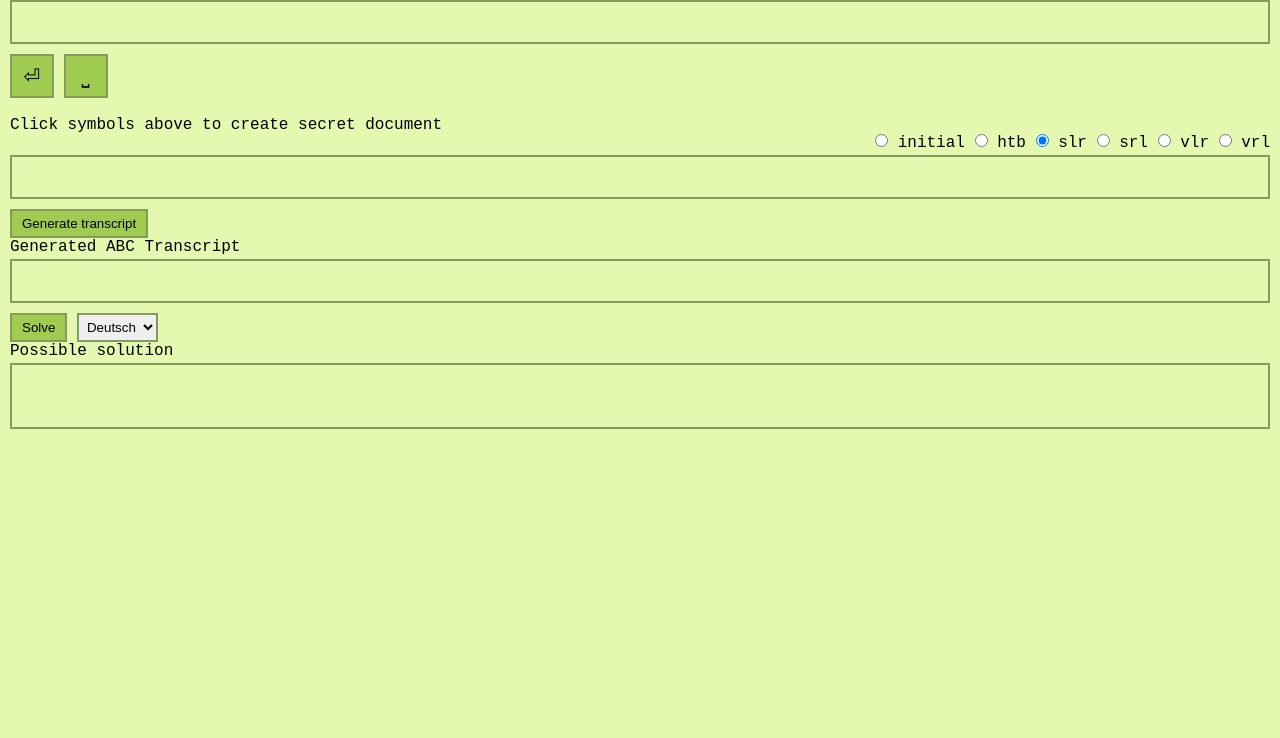
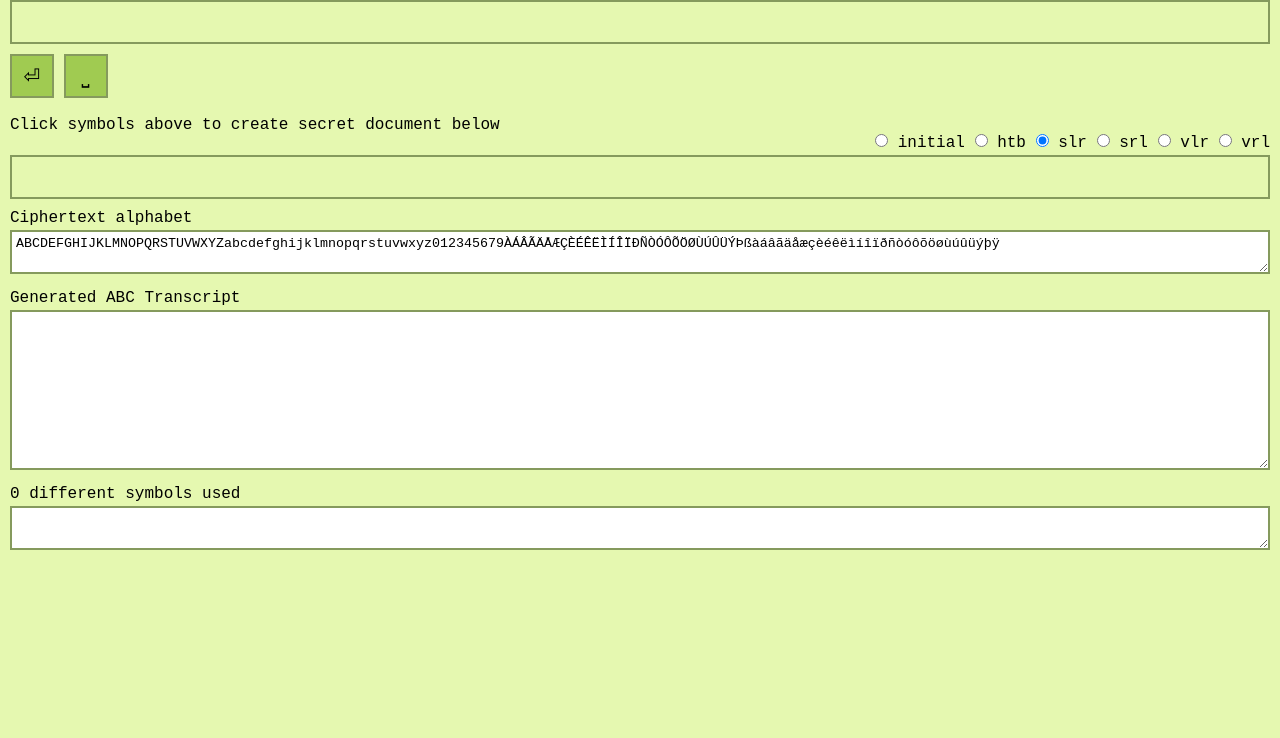
Before and after one commit to 607011/transcript-helper, a plain HTML site: page src/index.html in a window 1280 px wide. Shown: the part 62-800 px from the top of the page. Drawn offline with Linux system fonts and the light colour scheme.

Commit message:
1st working version.

```diff
--- a/src/index.html
+++ b/src/index.html
@@ -35,8 +35,9 @@
 
         #symbols,
         #secret-doc,
-        #transcript,
-        #solution {
+        #alphabet,
+        #alphabet-used,
+        #transcript {
             position: relative;
             min-height: 44px;
             width: 100%;
@@ -115,7 +116,10 @@
             vertical-align: text-bottom;
         }
 
-        #transcript,
+        #transcript {
+            height: 20vh;
+        }
+
         #solution {
             font-family: 'Courier New', Courier, monospace;
             white-space: pre;
@@ -133,14 +137,14 @@
 <body>
     <div id="app">
         <h1>ABC Transcript Helper</h1>
-        <div>Symbols</div>
+        <div>Symbols (<span id="num-symbols">0</span>)</div>
         <div id="symbols"></div>
         <div>
             <button class="char" id="cr" title="Insert line break at current position">⏎</button>
             <button class="char" id="space" title="Insert space at current position">⎵</button>
         </div>
         <br>
-        <div>Click symbols above to create secret document</div>
+        <div>Click symbols above to create secret document below</div>
         <div style="text-align: right;">
             <form id="direction">
                 <input type="radio" name="direction" value="initial" />&nbsp;initial
@@ -152,18 +156,17 @@
             </form>
         </div>
         <div id="secret-doc"></div>
-        <div><button id="generate-transcript">Generate transcript</button></div>
+        <div>Ciphertext alphabet</div>
+        <div>
+            <textarea id="alphabet">ABCDEFGHIJKLMNOPQRSTUVWXYZabcdefghijklmnopqrstuvwxyz012345679ÀÁÂÃÄÅÆÇÈÉÊËÌÍÎÏÐÑÒÓÔÕÖØÙÚÛÜÝÞßàáâãäåæçèéêëìíîïðñòóôõöøùúûüýþÿ</textarea>
+        </div>
         <div>Generated ABC Transcript</div>
-        <div id="transcript"></div>
         <div>
-            <button id="solve">Solve</button>
-            <select name="language">
-                <option value="de">Deutsch</option>
-            </select>
+            <textarea id="transcript"></textarea>
         </div>
-        <div>Possible solution</div>
-        <div id="solution">
-
+        <div><span id="num-different-symbols">0</span> different symbols used</div>
+        <div>
+            <textarea id="alphabet-used"></textarea>
         </div>
     </div>
 </body>
--- a/src/index.js
+++ b/src/index.js
@@ -30,7 +30,6 @@ import('./static/js/spark-md5.min.js');
         static Direction = 'transcriptor.direction';
     };
     const el = {};
-    const SYMBOLS = 'ABCDEFGHIJKLMNOPQRSTUVWXYZabcdefghijklmnopqrstuvwxyz012345679ÀÁÂÃÄÅÆÇÈÉÊËÌÍÎÏÐÑÒÓÔÕÖØÙÚÛÜÝÞßàáâãäåæçèéêëìíîïðñòóôõöøùúûüýþÿ一丁丂七丄丅丆万丈三上下丌不与丏丐丑丒专且丕世丗丘丙业丛东丝丞丟丠両丢丣两严並丧丨丩个丫丬中丮丯丰丱串丳临丵丶丷丸丹为主丼丽举丿乀乁乂乃乄久乆乇么义乊之乌乍乎乏乐乑乒乓乔乕乖乗乘乙乚乛乜九乞也习乡乢乣乤乥书乧乨乩乪乫乬乭乮乯买乱乲乳乴乵乶乷乸乹乺乻乼乽乾乿亀亁亂亃亄亅了亇予争亊事二亍于亏亐云互亓五井亖亗亘亙亚些亜亝亞亟亠亡亢亣交亥亦产亨亩亪享京亭亮亯亰亱亲亳亴亵亶亷亸亹人亻亼亽亾亿什仁仂仃仄仅仆仇仈仉今介仌仍从仏仐仑仒仓仔仕他仗付仙仚仛仜仝仞仟仠仡仢代令以仦仧仨仩仪仫们仭仮仯仰仱仲仳仴仵件价仸仹仺任仼份仾仿伀企伂伃伄伅伆伇伈伉伊伋伌伍伎伏伐休伒伓伔伕伖众优伙会伛伜伝伞伟传伡伢伣伤伥伦伧伨伩伪伫伬伭伮伯估伱伲伳伴伵伶伷伸伹伺伻似伽伾伿佀佁佂佃佄佅但佇佈佉佊佋佌位低住佐佑佒体佔何佖佗佘余佚佛作佝佞佟你佡佢佣佤佥佦佧佨佩佪佫佬佭佮佯佰佱佲佳佴併佶佷佸佹佺佻佼佽佾使侀侁侂侃侄侅來侇侈侉侊例侌侍侎侏侐侑侒侓侔侕侖侗侘侙侚供侜依侞侟侠価侢侣侤侥侦侧侨侩侪侫侬侭侮侯侰侱侲侳侴侵侶侷侸侹侺侻侼侽侾便俀俁係促俄俅俆俇俈俉俊俋俌俍俎俏俐俑俒俓俔俕俖俗俘俙俚俛俜保俞俟俠信俢俣俤俥俦俧俨俩俪俫俬俭修俯俰俱俲俳俴俵俶俷俸俹俺俻俼俽俾俿';
     const SUPPORTED_TYPES = ['image/png', 'image/jpeg'];
     let undoHistory = new UndoHistory;
 
@@ -41,6 +40,7 @@ import('./static/js/spark-md5.min.js');
             clone.remove();
         }));
         localStorage.setItem(StorageKey.SecretDoc, el.secretDoc.innerHTML);
+        generateTranscript();
     }
 
     function undo() {
@@ -87,6 +87,7 @@ import('./static/js/spark-md5.min.js');
                     typeSymbol(span);
                 });
                 el.symbols.appendChild(span);
+                el.numSymbols.textContent = el.symbols.childNodes.length;
                 undoHistory.add(new Undoable(function () {
                     span.remove();
                 }));
@@ -102,6 +103,10 @@ import('./static/js/spark-md5.min.js');
 
     function addSpace() {
         el.secretDoc.appendChild(document.createTextNode(' '));
+    }
+
+    function onAlphabetChange() {
+        generateTranscript();
     }
 
     function onSymbolPaste(e) {
@@ -126,6 +131,7 @@ import('./static/js/spark-md5.min.js');
         e.preventDefault();
         e.dataTransfer.dropEffect = 'move';
     }
+
     function onSymbolDrop(e) {
         for (const item of e.dataTransfer.items) {
             processItemAsSymbol(item);
@@ -137,8 +143,11 @@ import('./static/js/spark-md5.min.js');
     function generateTranscript() {
         const hashes = {};
         let idx = 0;
-        for (const img of el.symbols.querySelectorAll('span')) {
-            hashes[img.id] = SYMBOLS[idx++];
+        const alphabet = el.alphabet.value;
+        for (const img of el.secretDoc.querySelectorAll('span')) {
+            if (!Object.keys(hashes).includes(img.id)) {
+                hashes[img.id] = String.fromCodePoint(alphabet.codePointAt(idx++));
+            }
         }
         let transcript = '';
         for (const symbol of el.secretDoc.childNodes) {
@@ -154,14 +163,17 @@ import('./static/js/spark-md5.min.js');
                     c = symbol.nodeValue;
                     break;
                 default:
-                    console.error(`Invalid symbol type: "${symbol.nodeName}"`);
+                    console.warn(`Invalid symbol type: "${symbol.nodeName}"`, symbol);
                     break;
             }
             if (c) {
                 transcript += c;
             }
         }
-        el.transcript.textContent = transcript;
+        el.numDifferentSymbols.textContent = idx;
+        el.transcript.value = transcript;
+        el.alphabetUsed.textContent = Object.values(hashes).sort().join('');
+        console.assert(idx === Object.keys(hashes).length);
     }
 
     function main() {
@@ -172,6 +184,12 @@ import('./static/js/spark-md5.min.js');
         el.symbols.addEventListener('dragover', onSymbolDragOver);
         el.symbols.addEventListener('dragleave', onSymbolDragLeave);
         el.symbols.addEventListener('drop', onSymbolDrop);
+        el.numSymbols = document.querySelector('#num-symbols');
+        el.numSymbols.textContent = el.symbols.childNodes.length
+        el.numDifferentSymbols = document.querySelector('#num-different-symbols');
+        el.alphabet = document.querySelector('#alphabet');
+        el.alphabet.addEventListener('input', onAlphabetChange);
+        el.alphabetUsed = document.querySelector('#alphabet-used');
         el.secretDoc = document.querySelector('#secret-doc');
         el.secretDoc.innerHTML = localStorage.getItem(StorageKey.SecretDoc) || '';
         el.secretDoc.setAttribute('contenteditable', true);
@@ -193,13 +211,14 @@ import('./static/js/spark-md5.min.js');
                 typeSymbol(node);
             });
         }
-        document.querySelector('button#generate-transcript').addEventListener('click', generateTranscript);
+        // document.querySelector('button#generate-transcript').addEventListener('click', generateTranscript);
         document.querySelector('button#cr').addEventListener('click', addCR);
         document.querySelector('button#space').addEventListener('click', addSpace);
         window.addEventListener('paste', onSymbolPaste);
         window.addEventListener('pagehide', onPageHide);
         window.addEventListener('blur', onPageHide);
         window.addEventListener('keydown', onKeyDown);
+        generateTranscript();
     }
     document.querySelector(`input[name="direction"][value="${localStorage.getItem(StorageKey.Direction) || 'sideways-lr'}"]`).checked = true;
     window.addEventListener('load', main);
```
